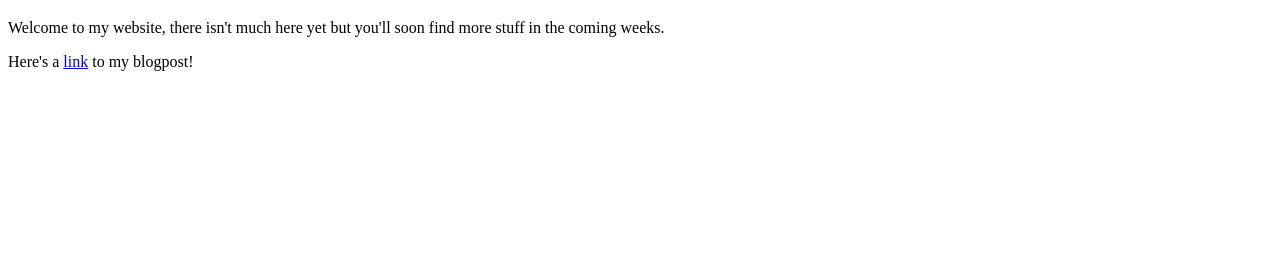
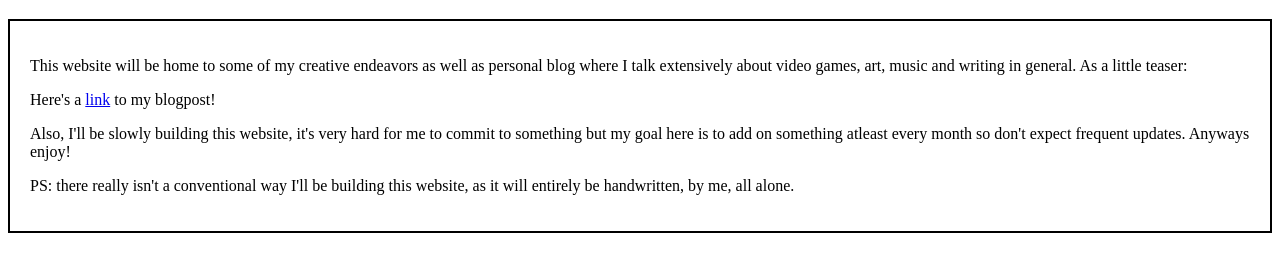
Before and after one commit to afraidcastle/website, a plain HTML site: page index.html in a window 1280 px wide. Shown: the part 61-332 px from the top of the page. Drawn offline with Linux system fonts and the light colour scheme.

Commit message:
Revise homepage content and styling
Updated the content and styling of the main div to provide more information about the website's purpose and future updates.

```diff
--- a/index.html
+++ b/index.html
@@ -6,9 +6,9 @@
 	</head>
 	<body>
 		<h1 style="text-align: center;">BlipBlopHub</h1>
-		<div style="border:black;">
-			<p>Welcome to my website, there isn't much here yet but you'll soon find more stuff in the coming weeks.</p>
+		<div style="border: solid 2px black;padding: 20px;">
+			<p>This website will be home to some of my creative endeavors as well as personal blog where I talk extensively about video games, art, music and writing in general. As a little teaser:</p>
 			<p>Here's a <a href="blogs/index.html">link</a> to my blogpost!</p>
-		</div>
+		<p>Also, I'll be slowly building this website, it's very hard for me to commit to something but my goal here is to add on something atleast every month so don't expect frequent updates. Anyways enjoy!</p><p>PS: there really isn't a conventional way I'll be building this website, as it will entirely be handwritten, by me, all alone.</p></div>
 	</body>
 </html>
```
